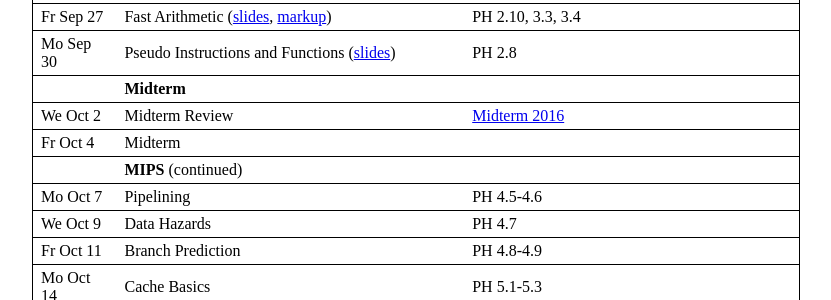
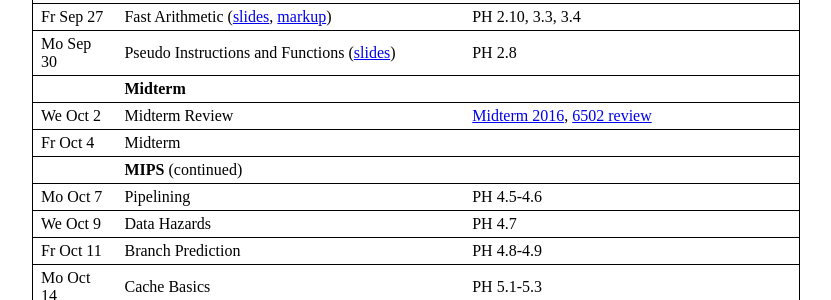
Before and after one commit to jhucsf/fall2019, a Jekyll site: the page built from index.md, in a window 1280 px wide and 900 px high, scrolled down 1547 px. Shown: the part 153-453 px from the top of the window, without its empty margins (224-1055 px from the left). Built offline with Jekyll 4.4.1, drawn with Linux system fonts in a browser that asks for light colours.

Commit message:
link to 6502 review questions

```diff
--- a/index.md
+++ b/index.md
@@ -74,7 +74,7 @@ We Sep 25 | Introduction ([slides](lec/lec12.pdf), [markup](lec/lec12-ink.pdf))
 Fr Sep 27 | Fast Arithmetic ([slides](lec/lec13.pdf), [markup](lec/lec13-ink.pdf))                          | PH 2.10, 3.3, 3.4
 Mo Sep 30  | Pseudo Instructions and Functions ([slides](lec/lec14.pdf))        | PH 2.8
           | **Midterm**
-We Oct 2 | Midterm Review                            | [Midterm 2016](res/midterm2016.pdf)
+We Oct 2 | Midterm Review                            | [Midterm 2016](res/midterm2016.pdf), [6502 review](res/6502_review.html)
 Fr Oct 4 | Midterm
           | **MIPS** (continued)
 Mo Oct 7  | Pipelining                                | PH 4.5-4.6
```
